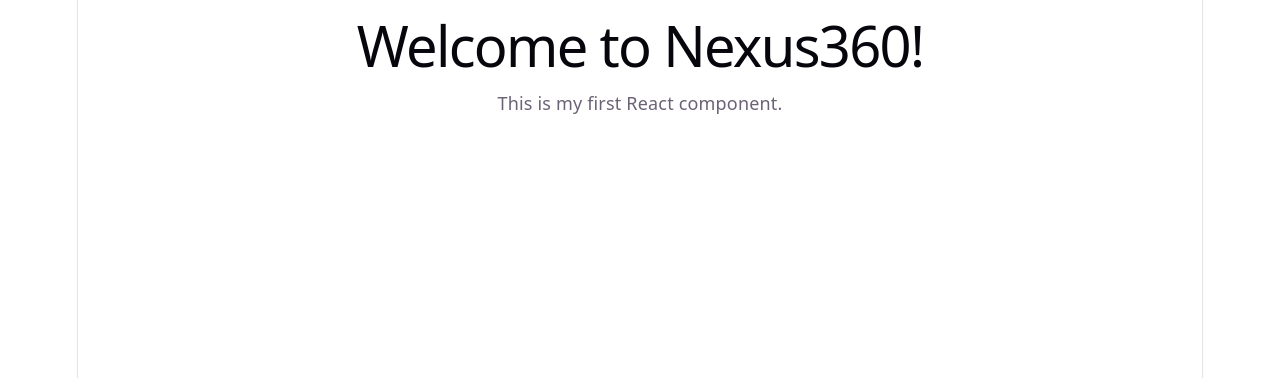
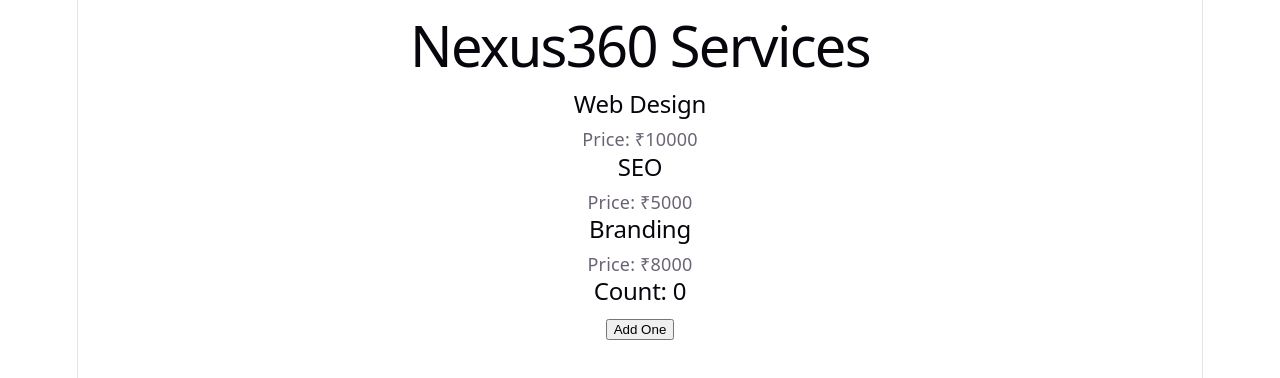
Before and after one commit to rajendrakurupkk59-dotcom/Week-02, a React (Vite) app: page / in a window 1280 px wide. Shown: the top 378 px of the page. Built offline with nearby package versions, Linux system fonts and the light colour scheme.

Commit message:
Session 12 - React props and state

```diff
--- a/src/App.jsx
+++ b/src/App.jsx
@@ -1,10 +1,33 @@
+import { useState } from "react";
+function ServiceCard(props) {
+  return (
+    <div>
+      <h2>{props.name}</h2>
+      <p>Price: ₹{props.price}</p>
+    </div>
+  );
+}
+function Counter() {
+    const [count, setCount] = useState(0);
+    return (
+    <div>
+      <h2>Count: {count}</h2>
+        <button onClick={() => setCount(count + 1)}>
+          Add One
+      </button>
+    </div>
+  );
+}
 function App() {
   return (
     <div>
-      <h1>Welcome to Nexus360!</h1>
-      <p>This is my first React component.</p>
+      <h1>Nexus360 Services</h1>
+      <ServiceCard name="Web Design" price="10000" />
+      <ServiceCard name="SEO" price="5000" />
+      <ServiceCard name="Branding" price="8000" />
+       <Counter />
     </div>
+
   );
 }
-
 export default App;
```
